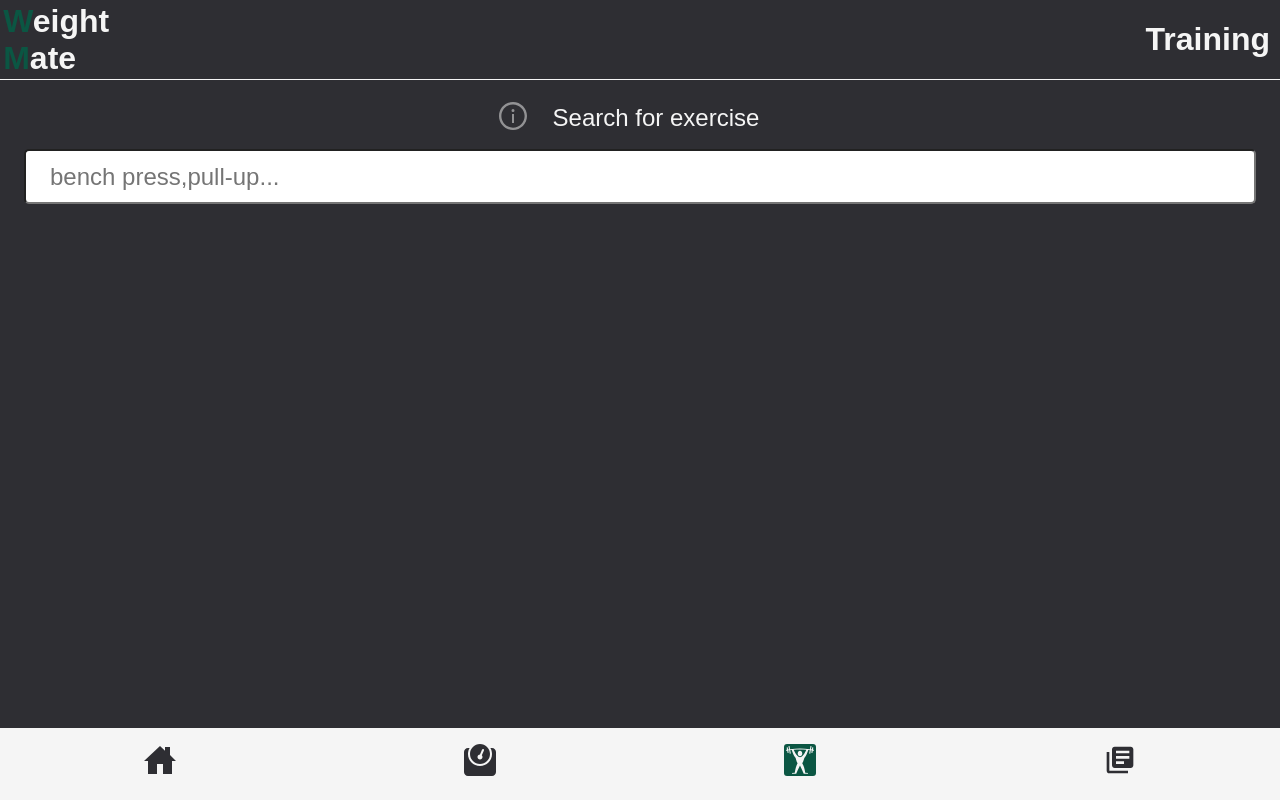
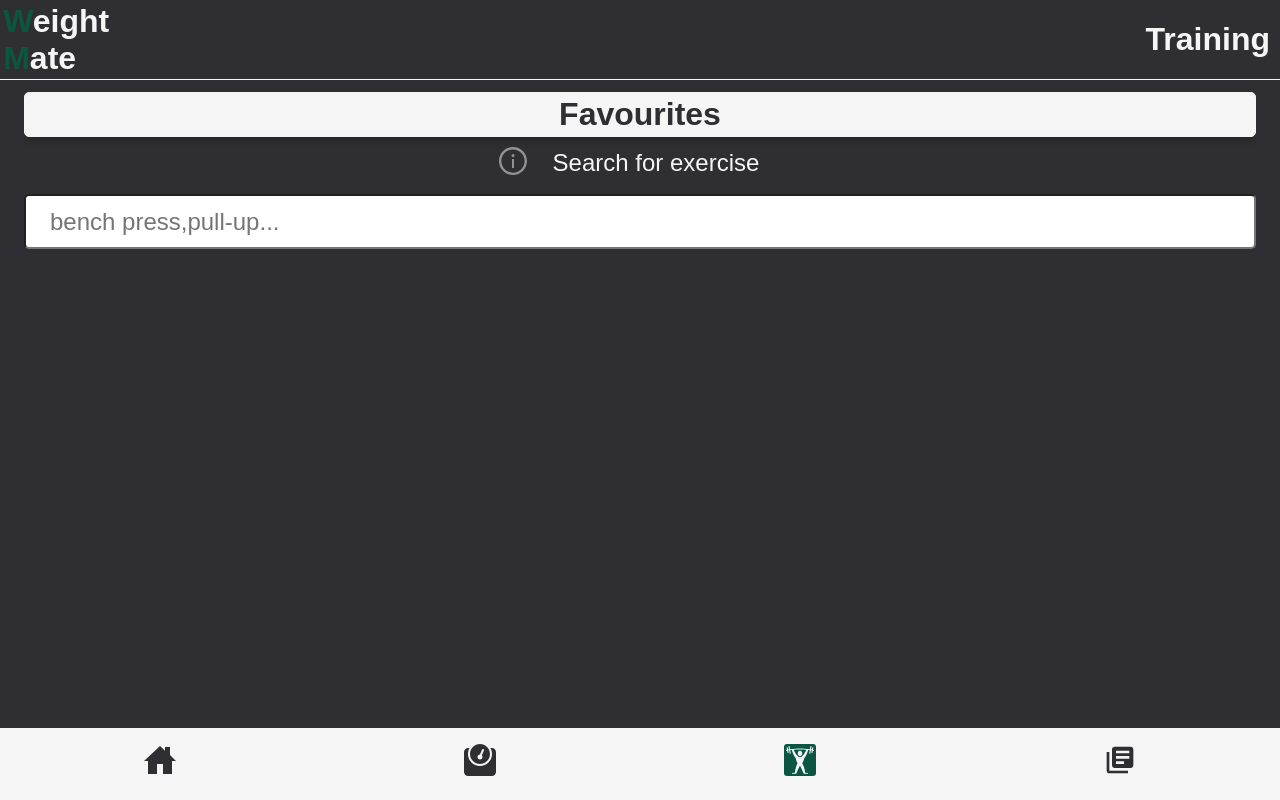
Before and after one commit to AlexJanow/WeightMate, a React (Create React App) app: page /training in a window 1280 px wide. Built offline with nearby package versions, Linux system fonts and the light colour scheme.

Commit message:
add basic fav feature

```diff
--- a/package.json
+++ b/package.json
@@ -26,11 +26,13 @@
     "react-gsap": "^3.2.1",
     "react-icons": "^4.2.0",
     "react-modern-calendar-datepicker": "^3.1.6",
+    "react-redux": "^7.2.5",
     "react-router-dom": "^5.2.0",
     "react-scripts": "4.0.3",
     "react-select": "^4.3.1",
     "react-tooltip": "^4.2.21",
     "reactjs-popup": "^2.0.5",
+    "redux": "^4.1.1",
     "uuidv4": "^6.2.12",
     "web-vitals": "^1.1.2"
   },
--- a/src/components/Header.js
+++ b/src/components/Header.js
@@ -15,6 +15,9 @@ export default function Header() {
         <Route path="/training">
           <h1>Training</h1>
         </Route>
+        <Route path="/favourites">
+          <h1>Favourites</h1>
+        </Route>
         <Route path="/logbook">
           <h1>Logbook</h1>
         </Route>
--- a/src/components/Main.js
+++ b/src/components/Main.js
@@ -5,14 +5,28 @@ import Logbook from "../pages/Logbook";
 import { Switch, Route } from "react-router";
 import "./Main.css";
 import SingleExercise from "../pages/SingleExercise";
-import { useState } from "react";
+import { useState, useEffect } from "react";
+import Favourites from "../pages/Favourites";
 
 export default function Main() {
+  const [favourites, setFavourites] = useState([]);
+
   const [bodyweightChartDataExist, setBodyweightChartDataExist] =
     useState(false);
   const bodyweightChartDataCheck = (dataSet) => {
     setBodyweightChartDataExist(dataSet.length !== 0);
   };
+  const addFavourite = (newFavourite) => {
+    if (!favourites.includes(newFavourite)) {
+      setFavourites((favourites) => [...favourites, newFavourite]);
+    } else if (favourites.includes(newFavourite)) {
+      setFavourites(favourites.filter((favs) => favs !== newFavourite));
+    }
+  };
+  useEffect(() => {
+    localStorage["favourites"] = JSON.stringify(favourites);
+  }, [favourites]);
+
   return (
     <main className="Main__content">
       <Switch>
@@ -23,10 +37,13 @@ export default function Main() {
           />
         </Route>
         <Route path="/training/:exerciseId">
-          <SingleExercise />
+          <SingleExercise addFavourite={addFavourite} favourites={favourites} />
         </Route>
         <Route path="/training">
           <Training />
+        </Route>
+        <Route path="/favourites">
+          <Favourites />
         </Route>
         <Route path="/logbook">
           <Logbook />
--- a/src/components/TrainingForm.js
+++ b/src/components/TrainingForm.js
@@ -6,7 +6,7 @@ import { ToolTipsSearchExercise } from "../utils/ToolTips";
 export default function TrainingForm() {
   const [search, setSearch] = useState("");
   const [result, setResult] = useState("");
-  // const [selected, setSelected] = useState("")
+
   const suggestions = result.suggestions;
   const url = `https://wger.de/api/v2/exercise/search/?term=${search}`;
 
@@ -22,6 +22,9 @@ export default function TrainingForm() {
 
   return (
     <div className="training__exercise-form">
+      <Link to="/favourites">
+        <button className="training__favourites-button">Favourites</button>
+      </Link>
       <div className="training__wrapper">
         <ToolTipsSearchExercise />
         <label className="training__exercise-input-label" htmlFor="exercise">
--- /dev/null
+++ b/src/pages/Favourites.js
@@ -0,0 +1,21 @@
+import { useEffect, useState } from "react";
+
+export default function Favourites() {
+  const [favourites, setFavourites] = useState([]);
+
+  const getFavsFromLocalStorage = () => {
+    setFavourites(JSON.parse(localStorage["favourites"]));
+  };
+
+  useEffect(() => {
+    getFavsFromLocalStorage();
+  }, []);
+  return (
+    <ul>
+      {favourites &&
+        favourites.map((fav) => {
+          return <li>{fav}</li>;
+        })}
+    </ul>
+  );
+}
--- a/src/pages/SingleExercise.css
+++ b/src/pages/SingleExercise.css
@@ -114,3 +114,10 @@
 .singleExercise__repetition-table-label {
   font-size: 1.5rem;
 }
+
+.singleExercise__favToggle {
+  all: unset;
+}
+.singleExercise__favToggle-Icon {
+  font-size: 2rem;
+}
--- a/src/pages/SingleExercise.js
+++ b/src/pages/SingleExercise.js
@@ -9,6 +9,7 @@ import TrainingInputForm from "../components/TrainingInputForm";
 import TrainingResultsRender from "../components/TrainingResultsRender";
 import { ToolTipsRepetitionCalculation } from "../utils/ToolTips";
 import { useHistory } from "react-router-dom";
+import { AiOutlineHeart, AiFillHeart } from "react-icons/ai";
 const useStyles = makeStyles((theme) => ({
   root: {
     width: "100%",
@@ -23,7 +24,7 @@ const useStyles = makeStyles((theme) => ({
     width: "100%",
   },
 }));
-export default function SingleExercise() {
+export default function SingleExercise({ addFavourite, favourites }) {
   const history = useHistory();
   const todayDate = dayjs().format("DD/MM/YYYY");
   const classes = useStyles();
@@ -96,9 +97,19 @@ export default function SingleExercise() {
       history.push("/training");
     }
   }, [addToTraining, todayDate, history]);
-
+  console.log(favourites);
   return (
     <div className="singleExercise__wrapper">
+      <button
+        className="singleExercise__favToggle"
+        onClick={() => addFavourite(exerciseId)}
+      >
+        {favourites.includes(exerciseId) ? (
+          <AiFillHeart className="singleExercise__favToggle-Icon" />
+        ) : (
+          <AiOutlineHeart className="singleExercise__favToggle-Icon" />
+        )}
+      </button>
       <div className="singleExercise__name">
         <h2>{exerciseData.name}</h2>
       </div>
--- a/src/pages/Training.css
+++ b/src/pages/Training.css
@@ -52,3 +52,17 @@ textarea {
   background-color: darkslategrey;
   font-size: 1.1rem;
 }
+
+.training__favourites-button {
+  font-size: 2rem;
+  font-weight: bold;
+  background-color: var(--secondaryBackground);
+  color: var(--secondary);
+  border: 1px solid var(--primary);
+  border-radius: 5px;
+  padding: 3px;
+  box-shadow: 0 4px 8px 0 rgba(0, 0, 0, 0.2);
+  width: 100%;
+  margin: auto;
+  cursor: pointer;
+}
```
Also changed, not shown: 2 other files (tests, documents, lock files or other folders).
